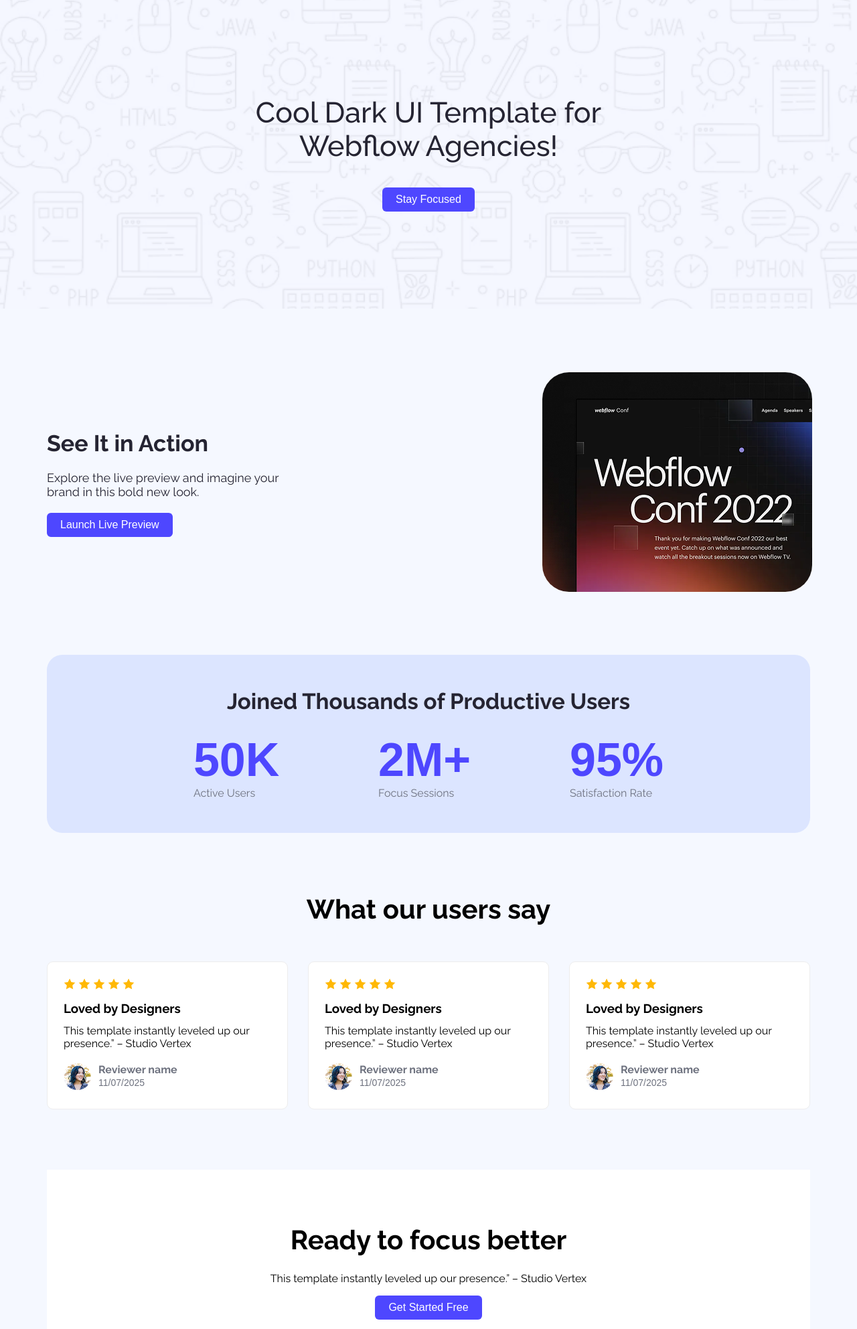
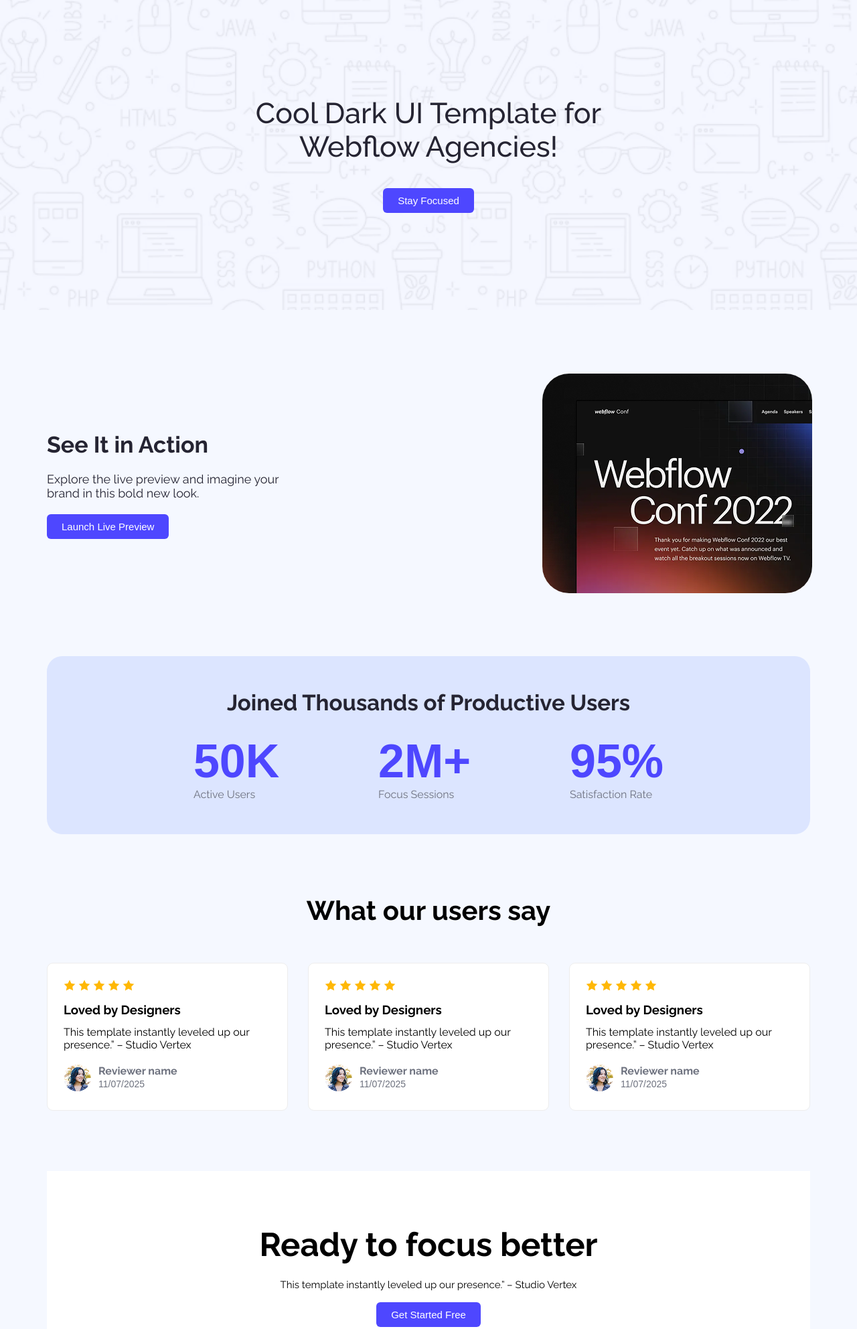
Before and after one commit to mohyminulislam-mi/Assignment-1, a plain HTML site: page index.html in a window 1280 px wide. Shown: the part 82-2067 px from the top of the page at 67% size. Drawn offline with Linux system fonts and the light colour scheme.

Commit message:
Finally, Complete my Assignment-1 project.

```diff
--- a/index.html
+++ b/index.html
@@ -21,15 +21,14 @@
         <div class="header-logo">
             <img src="Assets/logo.png" alt="logo">
         </div>
-    <div class="singUp-btn">
+        <div class="singUp-btn">
             <button class="btn">Sing Up</button>
         </div>
         </nav>
         <!-- --------header hero contant-------- -->
         <div class="hero-content">
             <div class="hero-content-wrap">
-                <h1>Cool Dark UI Template for</h1>
-                <h1>Webflow Agencies!</h1>
+                <h1>Cool Dark UI Template for Webflow Agencies!</h1>
             <button class="btn">Stay Focused</button>
             </div>
         </div>
--- a/style.css
+++ b/style.css
@@ -15,12 +15,18 @@
 .btn{
     background-color: #4E47FF;
     color: white;
-    padding: 9px 20px;
+    padding: 10px 22px;
     border: none;
     border-radius: 6px;
-    font-size: 16px;
+    font-size: 15px;
     cursor: pointer;
+    transition: all 0.3s ease;
 }
+.btn:hover {
+    background-color: #45a049;
+    transform: scale(1.1);
+    box-shadow: 0 4px 8px rgba(0, 0, 0, 0.2);
+    }
 .container{
     max-width: 1140px;
     padding: 5px;
@@ -64,6 +70,7 @@
     font-weight: 500;
     font-size: 43px;
     color: #252432;
+    text-align: center;
 }
 .hero-content-wrap button{
     margin-top: 37px;
@@ -84,7 +91,7 @@
 .action-img img{
     border-radius: 40px;
 }
-/* productive-user start here */
+/* -----productive-user start here --------- */
 .productive-user{
     background-color: #dce5ff;
     border-radius: 23px;
@@ -135,24 +142,21 @@
 .review-box h3 {
     padding: 13px 0;
 }
-
 .review-person {
     display: flex;
     margin-top: 20px;
 }
-
 .review-person-img img {
     border-radius: 50%;
     margin-right: 11px;
 }
-
 .review-person-review-Text span {
     font-family: sans-serif;
     color: #6e727f;
     font-size: 14px;
 }
+.review-person-name h4 {color: #6e727f;}
 
-.review-person-name h4 {color: #6e727f;}
 /* (ready webflow section) start here */
 #ready-webflow{
     border-radius: 20px;
@@ -162,22 +166,20 @@
     text-align: center;
     padding: 81px 150px;
 }
-
 .ready-webflow-wrap h1 {
-    font-size: 40px;
+    font-size: 49px;
 }
-
 .ready-webflow-wrap p {
-    padding: 25px 0 16px 0;
+    padding: 23px 0 17px 0;
+    font-size: 15px;
 }
-
 .ready-webflow-wrap button {
     margin-bottom: 33px;
 }
-
 .ready-webflow-wrap img {
     border-radius: 41px;
 }
+
 /* (newsletter section) start here */
 .newsletter-content{
     max-width: 540px;
@@ -250,3 +252,6 @@
     font-weight: 900;
     color: #004DFF;
 }
+
+
+/* ----------- End of my 7 hours Assignment-1 era :) --------------  */
```
